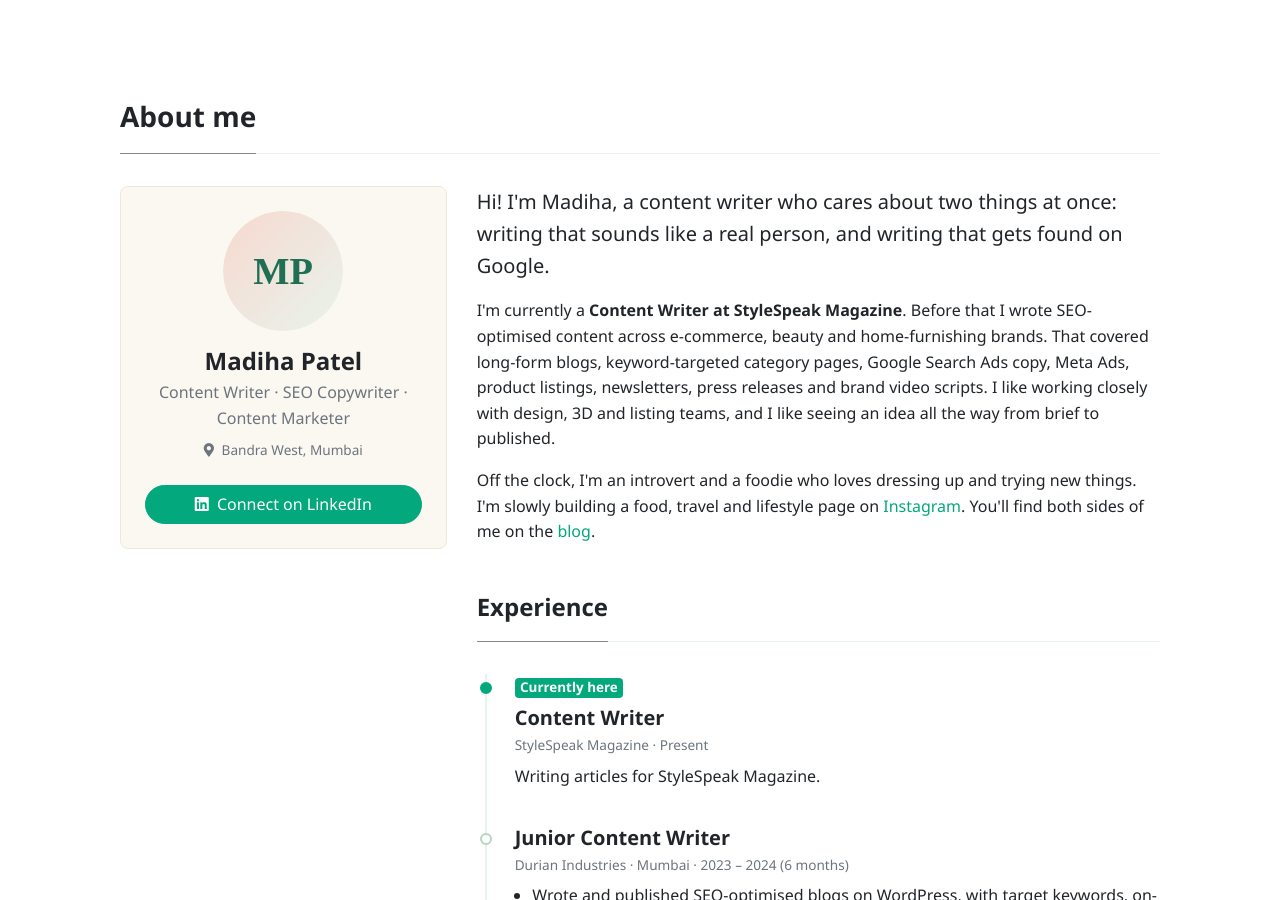
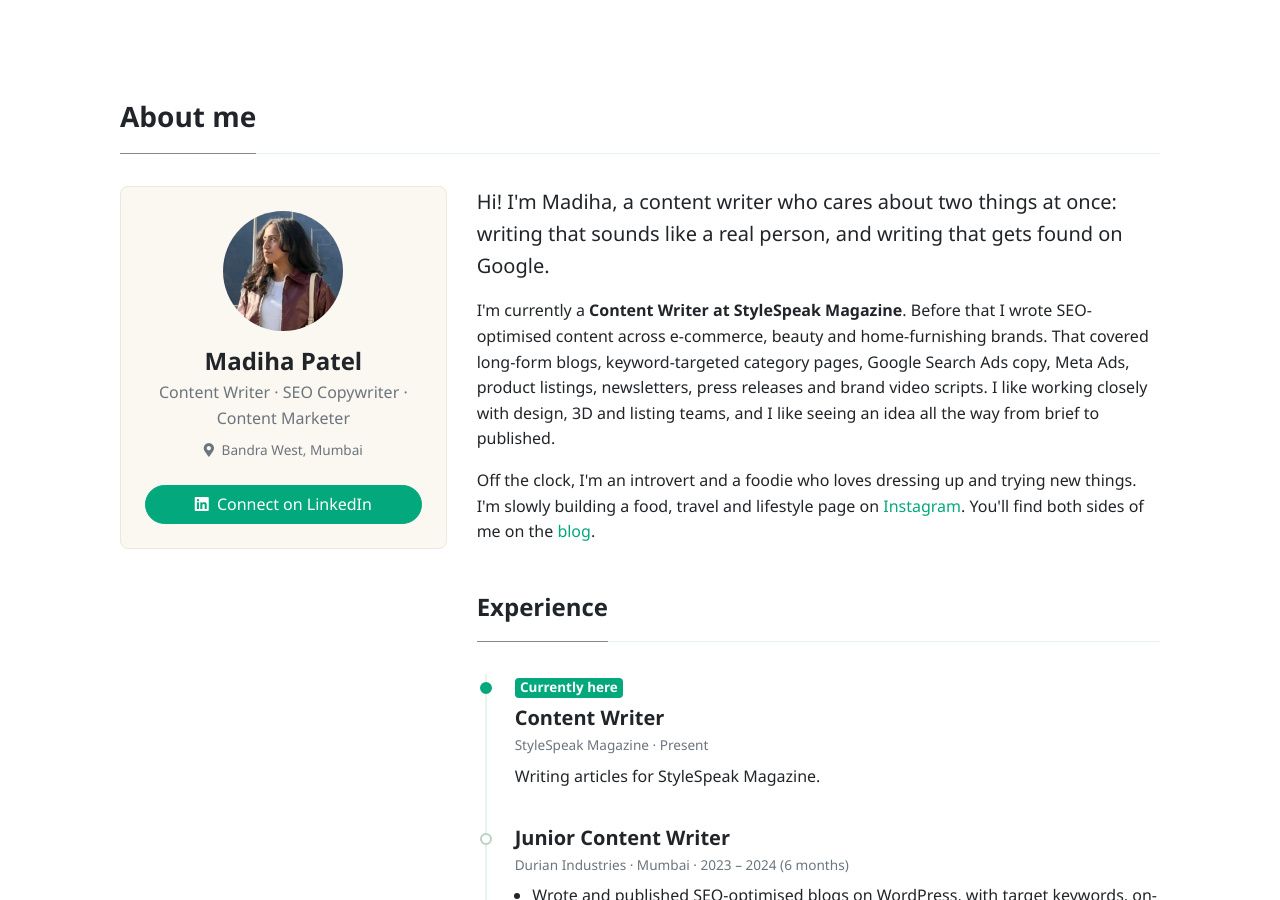
Before and after one commit to madihapatell/madihapatel.github.io, a Jekyll site: the page built from _pages/about.html, in a window 1280 px wide and 900 px high. Built offline with Jekyll 4.4.1, drawn with Linux system fonts in a browser that asks for light colours; nearby versions of some CDN libraries.

Commit message:
Use Madiha's photo as the About page profile picture
Co-Authored-By: Claude Fable 5.2 <noreply@anthropic.com>
Claude-Session: https://claude.ai/code/session_01N4VAPqNX2a1gfwDvwPZoqc

```diff
--- a/_pages/about.html
+++ b/_pages/about.html
@@ -13,7 +13,7 @@ description: "Madiha Patel is a content writer at StyleSpeak Magazine and an SEO
     <!-- Profile card -->
     <div class="col-md-4 mb-5">
         <div class="sticky-top sticky-top-offset profile-card text-center p-4">
-            <img class="rounded-circle mb-3" src="{{ site.baseurl }}/assets/images/avatar.svg" alt="Madiha Patel" width="120" height="120">
+            <img class="rounded-circle mb-3" src="{{ site.baseurl }}/assets/images/madiha-patel.webp" alt="Madiha Patel" width="120" height="120">
             <h4 class="font-weight-bold mb-1">Madiha Patel</h4>
             <p class="text-muted mb-2">Content Writer · SEO Copywriter · Content Marketer</p>
             <p class="small text-muted mb-4"><i class="fas fa-map-marker-alt mr-1"></i> Bandra West, Mumbai</p>
```
Also changed, not shown: assets/images/madiha-patel.webp (added).
